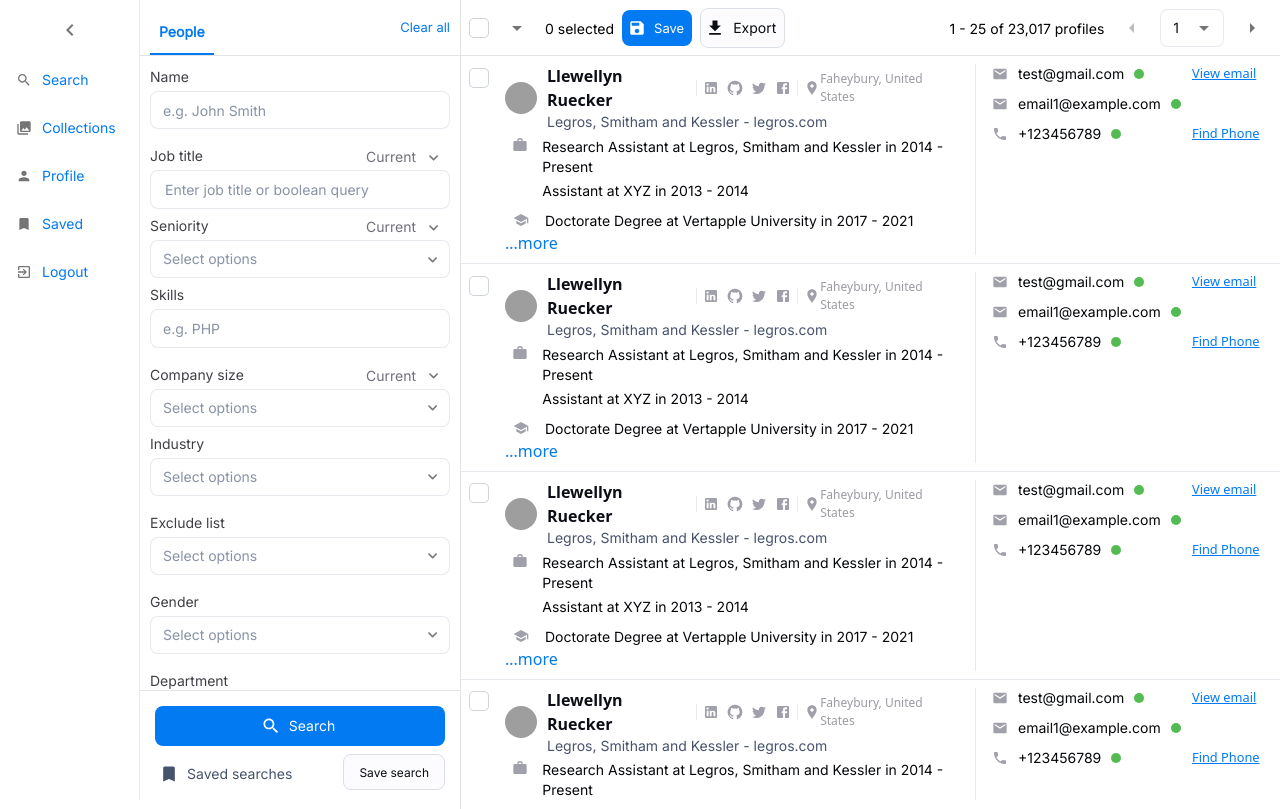
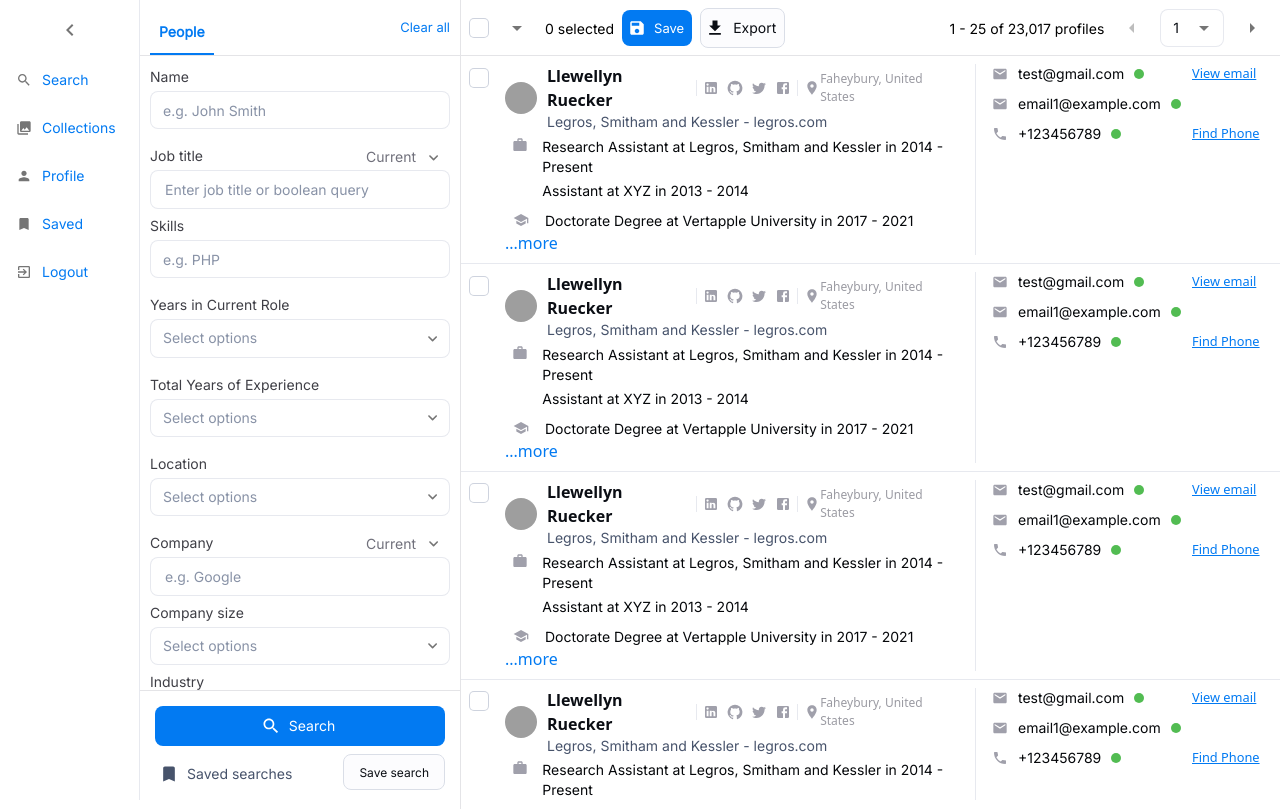
Before and after one commit to jayanthbondi/talenscout, a React (Vite) app: page /search in a window 1280 px wide. Built offline with nearby package versions, Linux system fonts and the light colour scheme; grey boxes are pictures that could not be loaded.

Commit message:
Search Bar layout alignment

```diff
--- a/src/components/search/Constants.js
+++ b/src/components/search/Constants.js
@@ -1,30 +1,62 @@
 const jobTitles = ["Software Engineer", "Data Scientist", "Product Manager"];
+
 const industries = [
-  { label: "Defense & Space", value: "defense-space" },
-  { label: "Healthcare", value: "healthcare" },
-  { label: "Finance", value: "finance" },
+  "Defense & Space",
+  "Computer Hardware",
+  "Computer Software",
+  "Computer Networking",
+  "Internet",
+  "Semiconductors",
+  "Telecommunications",
+  // Add all supported industries...
 ];
+
 const companySizes = [
-  { label: "1-10", value: "1-10" },
-  { label: "11-50", value: "11-50" },
-  { label: "51-200", value: "51-200" },
-  { label: "201-500", value: "201-500" },
+  { label: "1-10", value: "1_10" },
+  { label: "11-50", value: "11_50" },
+  { label: "51-200", value: "51_200" },
+  { label: "201-500", value: "201_500" },
+  { label: "501-1000", value: "501_1000" },
+  { label: "1001-5000", value: "1001_5000" },
+  { label: "5001-10000", value: "5001_10000" },
+  { label: "10001+", value: "10001" },
 ];
-const seniorityLevels = [
-  { label: "Junior", value: "junior" },
-  { label: "Mid", value: "mid" },
-  { label: "Senior", value: "senior" },
-  { label: "Lead", value: "lead" },
-];
+
 const excludeLists = [
   { label: "Shortlisted", value: "shortlisted" },
   { label: "Rejected", value: "rejected" },
   { label: "Favorites", value: "favorites" },
 ];
-const genderOptions = [
-  { label: "Male", value: "male" },
-  { label: "Female", value: "female" },
-  { label: "Other", value: "other" },
+
+const genderOptions = ["Male", "Female", "Other"];
+
+const yearsOfExperience = [
+  { label: "Less than 1 year", value: "0_1" },
+  { label: "1-2 years", value: "1_2" },
+  { label: "3-5 years", value: "3_5" },
+  { label: "6-10 years", value: "6_10" },
+  { label: "More than 10 years", value: "10" },
+];
+
+const yearsInCurrentRole = [
+  { label: "Less than 2 years", value: "0_2" },
+  { label: "2-4 years", value: "2_4" },
+  { label: "4-6 years", value: "4_6" },
+  { label: "6-8 years", value: "6_8" },
+  { label: "8-10 years", value: "8_10" },
+  { label: "More than 10 years", value: "10" },
+];
+
+const locations = [
+  { label: "Sydney, Australia", value: "Sydney, Australia" },
+  { label: "New York, United States", value: "New York, United States" },
+  // Add more locations...
+];
+
+const educationLevels = [
+  { label: "Bachelor's Degree", value: "Bachelor's Degree" },
+  { label: "Master's Degree", value: "Master's Degree" },
+  { label: "Doctorate Degree", value: "Doctorate Degree" },
 ];
 
 const currentPastOptions = [
@@ -37,8 +69,11 @@ export {
   jobTitles,
   industries,
   companySizes,
-  seniorityLevels,
   excludeLists,
   genderOptions,
+  yearsOfExperience,
+  yearsInCurrentRole,
+  locations,
+  educationLevels,
   currentPastOptions,
 };
--- a/src/components/search/SearchBar.jsx
+++ b/src/components/search/SearchBar.jsx
@@ -14,9 +14,12 @@ import {
   jobTitles,
   industries,
   companySizes,
-  seniorityLevels,
   excludeLists,
   genderOptions,
+  yearsOfExperience,
+  yearsInCurrentRole,
+  locations,
+  educationLevels,
 } from "./Constants";
 import { useState } from "react";
 import SearchBarHeader from "./SearchBarHeader";
@@ -25,15 +28,21 @@ import SearchBarFooter from "./SearchBarFooter";
 
 const SearchBar = () => {
   // State for various multi-select fields
-  const [selectedSeniority, setSelectedSeniority] = useState([]);
+  const [selectedJobTitles, setSelectedJobTitles] = useState([]);
   const [selectedCompanySizes, setSelectedCompanySizes] = useState([]);
   const [selectedIndustries, setSelectedIndustries] = useState([]);
   const [selectedExcludeList, setSelectedExcludeList] = useState([]);
   const [selectedGender, setSelectedGender] = useState([]);
+  const [selectedYearsExperience, setSelectedYearsExperience] = useState([]);
+  const [selectedYearsInCurrentRole, setSelectedYearsInCurrentRole] = useState(
+    []
+  );
+  const [selectedLocation, setSelectedLocation] = useState([]);
+  const [selectedEducation, setSelectedEducation] = useState([]);
+  const [excludeJobTitles, setExcludeJobTitles] = useState([]);
 
   // Individual state for current/past dropdowns
   const [jobTitleCurrentPast, setJobTitleCurrentPast] = useState("current");
-  const [seniorityCurrentPast, setSeniorityCurrentPast] = useState("current");
   const [companyCurrentPast, setCompanyCurrentPast] = useState("current");
 
   return (
@@ -106,24 +115,7 @@ const SearchBar = () => {
           </Box>
         </Box>
 
-        {/* Seniority and Current/Past Dropdown */}
-        <Box sx={{ position: "relative" }}>
-          <FormControl fullWidth variant="outlined" size="small">
-            <Typography sx={styles.label}>Seniority</Typography>
-            <MultiSelect
-              options={seniorityLevels}
-              selectedValues={selectedSeniority}
-              setSelectedValues={setSelectedSeniority}
-              placeholder="Select seniority levels"
-            />
-          </FormControl>
-          <Box sx={{ position: "absolute", right: "0", top: "0" }}>
-            <CurrentPastSelect
-              currentPastValue={seniorityCurrentPast}
-              setCurrentPastValue={setSeniorityCurrentPast}
-            />
-          </Box>
-        </Box>
+        {/* Seniority (not supported) - Removed */}
 
         {/* Skills */}
         <FormControl
@@ -136,15 +128,80 @@ const SearchBar = () => {
           <OutlinedInput placeholder="e.g. PHP" />
         </FormControl>
 
-        {/* Company Size and Current/Past Dropdown */}
+        {/* Years in Current Role */}
+        <FormControl
+          fullWidth
+          sx={styles.input}
+          variant="outlined"
+          size="small"
+        >
+          <Typography sx={styles.label}>Years in Current Role</Typography>
+          <MultiSelect
+            options={yearsInCurrentRole}
+            selectedValues={selectedYearsInCurrentRole}
+            setSelectedValues={setSelectedYearsInCurrentRole}
+            placeholder="Select years in current role"
+          />
+        </FormControl>
+
+        {/* Total Years of Experience */}
+        <FormControl
+          fullWidth
+          sx={styles.input}
+          variant="outlined"
+          size="small"
+        >
+          <Typography sx={styles.label}>Total Years of Experience</Typography>
+          <MultiSelect
+            options={yearsOfExperience}
+            selectedValues={selectedYearsExperience}
+            setSelectedValues={setSelectedYearsExperience}
+            placeholder="Select experience range"
+          />
+        </FormControl>
+
+        {/* Location */}
+        <FormControl
+          fullWidth
+          sx={styles.input}
+          variant="outlined"
+          size="small"
+        >
+          <Typography sx={styles.label}>Location</Typography>
+          <MultiSelect
+            options={locations}
+            selectedValues={selectedLocation}
+            setSelectedValues={setSelectedLocation}
+            placeholder="Select location"
+          />
+        </FormControl>
+
+        {/* Company and Current/Past Dropdown */}
         <Box sx={{ position: "relative" }}>
           <FormControl fullWidth variant="outlined" size="small">
-            <Typography sx={styles.label}>Company size</Typography>
-            <MultiSelect
-              options={companySizes}
-              selectedValues={selectedCompanySizes}
-              setSelectedValues={setSelectedCompanySizes}
-              placeholder="Select company size"
+            <Typography sx={styles.label}>Company</Typography>
+            <Autocomplete
+              multiple
+              options={["IBM", "Google", "Meta"]}
+              freeSolo
+              renderTags={(value, getTagProps) =>
+                value.map((option, index) => (
+                  <Chip
+                    key={option}
+                    variant="outlined"
+                    label={option}
+                    {...getTagProps({ index })}
+                  />
+                ))
+              }
+              renderInput={(params) => (
+                <TextField
+                  {...params}
+                  variant="outlined"
+                  placeholder="e.g. Google"
+                  size="small"
+                />
+              )}
             />
           </FormControl>
           <Box sx={{ position: "absolute", right: "0", top: "0" }}>
@@ -155,7 +212,18 @@ const SearchBar = () => {
           </Box>
         </Box>
 
-        {/* Industry (MultiSelect) */}
+        {/* Company Size */}
+        <FormControl fullWidth variant="outlined" size="small">
+          <Typography sx={styles.label}>Company size</Typography>
+          <MultiSelect
+            options={companySizes}
+            selectedValues={selectedCompanySizes}
+            setSelectedValues={setSelectedCompanySizes}
+            placeholder="Select company size"
+          />
+        </FormControl>
+
+        {/* Industry */}
         <FormControl
           fullWidth
           sx={styles.input}
@@ -171,7 +239,7 @@ const SearchBar = () => {
           />
         </FormControl>
 
-        {/* Exclude List (MultiSelect) */}
+        {/* Exclude List */}
         <FormControl
           fullWidth
           sx={styles.input}
@@ -187,7 +255,7 @@ const SearchBar = () => {
           />
         </FormControl>
 
-        {/* Gender (MultiSelect) */}
+        {/* Gender */}
         <FormControl
           fullWidth
           sx={styles.input}
@@ -211,7 +279,28 @@ const SearchBar = () => {
           size="small"
         >
           <Typography sx={styles.label}>Department</Typography>
-          <OutlinedInput placeholder="e.g. C Suite" />
+          <OutlinedInput placeholder="e.g. Sales" />
+        </FormControl>
+
+        <FormControl
+          fullWidth
+          sx={styles.input}
+          variant="outlined"
+          size="small"
+        >
+          <Typography sx={styles.label}>Keyword</Typography>
+          <OutlinedInput placeholder="e.g. Founder" />
+        </FormControl>
+
+        {/* School */}
+        <FormControl
+          fullWidth
+          sx={styles.input}
+          variant="outlined"
+          size="small"
+        >
+          <Typography sx={styles.label}>School/Degree</Typography>
+          <OutlinedInput placeholder="e.g. UC Berkely" />
         </FormControl>
 
         {/* Search Button */}
```
